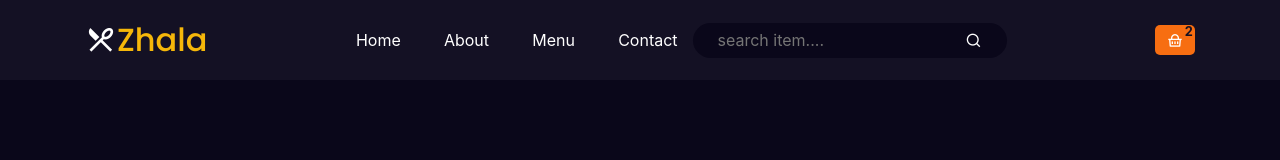
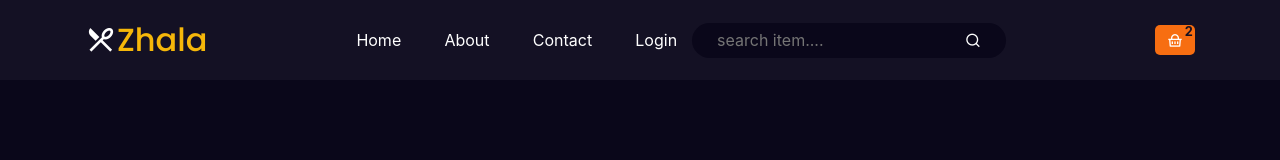
Before and after one commit to ZuhRa-HashiMi/Zhala_Milk_Shake, a React (Create React App) app: page / in a window 1280 px wide. Shown: the top 160 px of the page. Built offline with nearby package versions, Linux system fonts and the light colour scheme.

Commit message:
Add login button

```diff
--- a/src/components/header/Header.jsx
+++ b/src/components/header/Header.jsx
@@ -14,12 +14,12 @@ const navLinks = [
   },
 
   {
-    display: "Menu",
+    display: "Contact",
     url: "#",
   },
 
   {
-    display: "Contact",
+    display: "Login",
     url: "#",
   },
 ];
```
